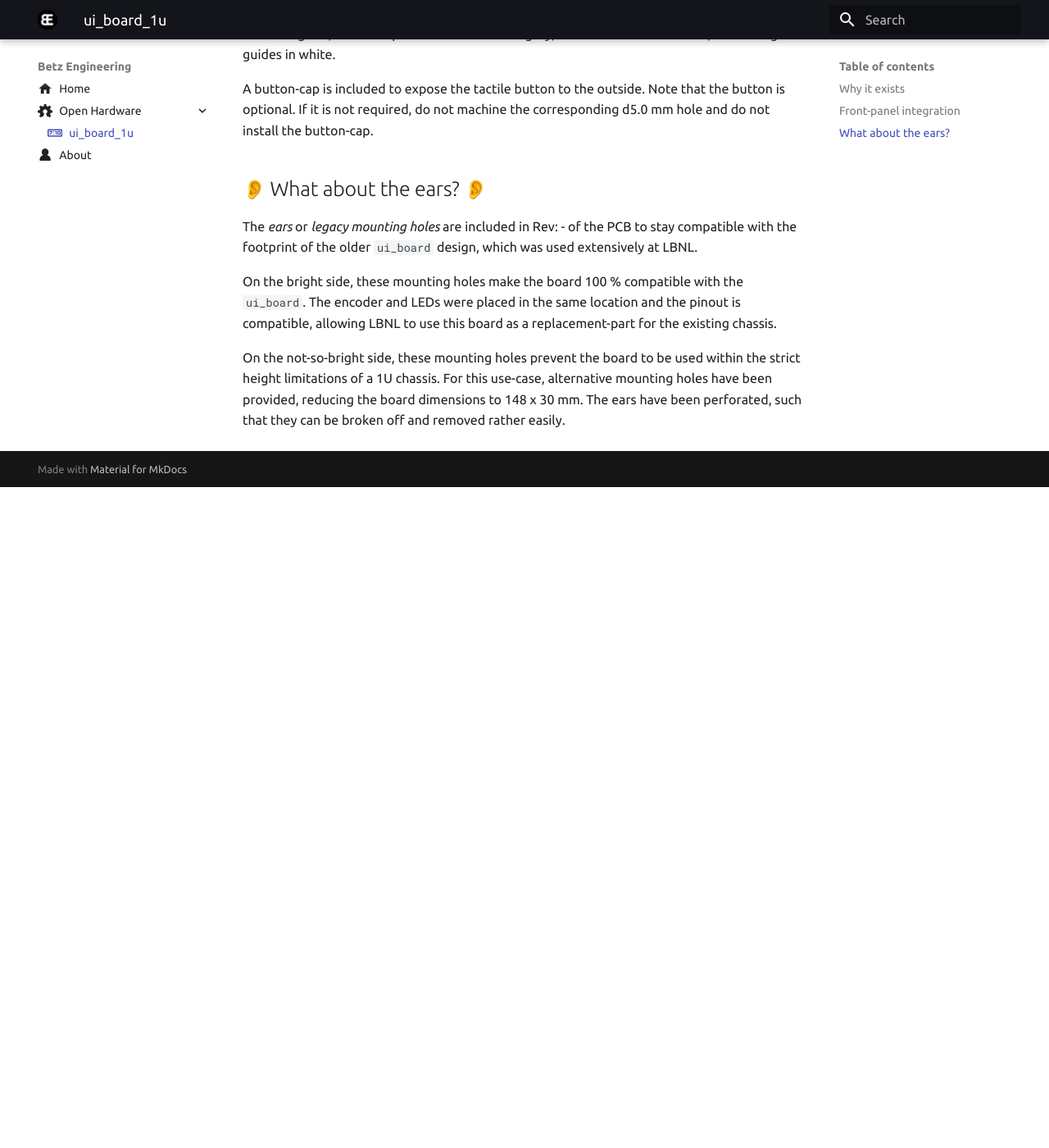
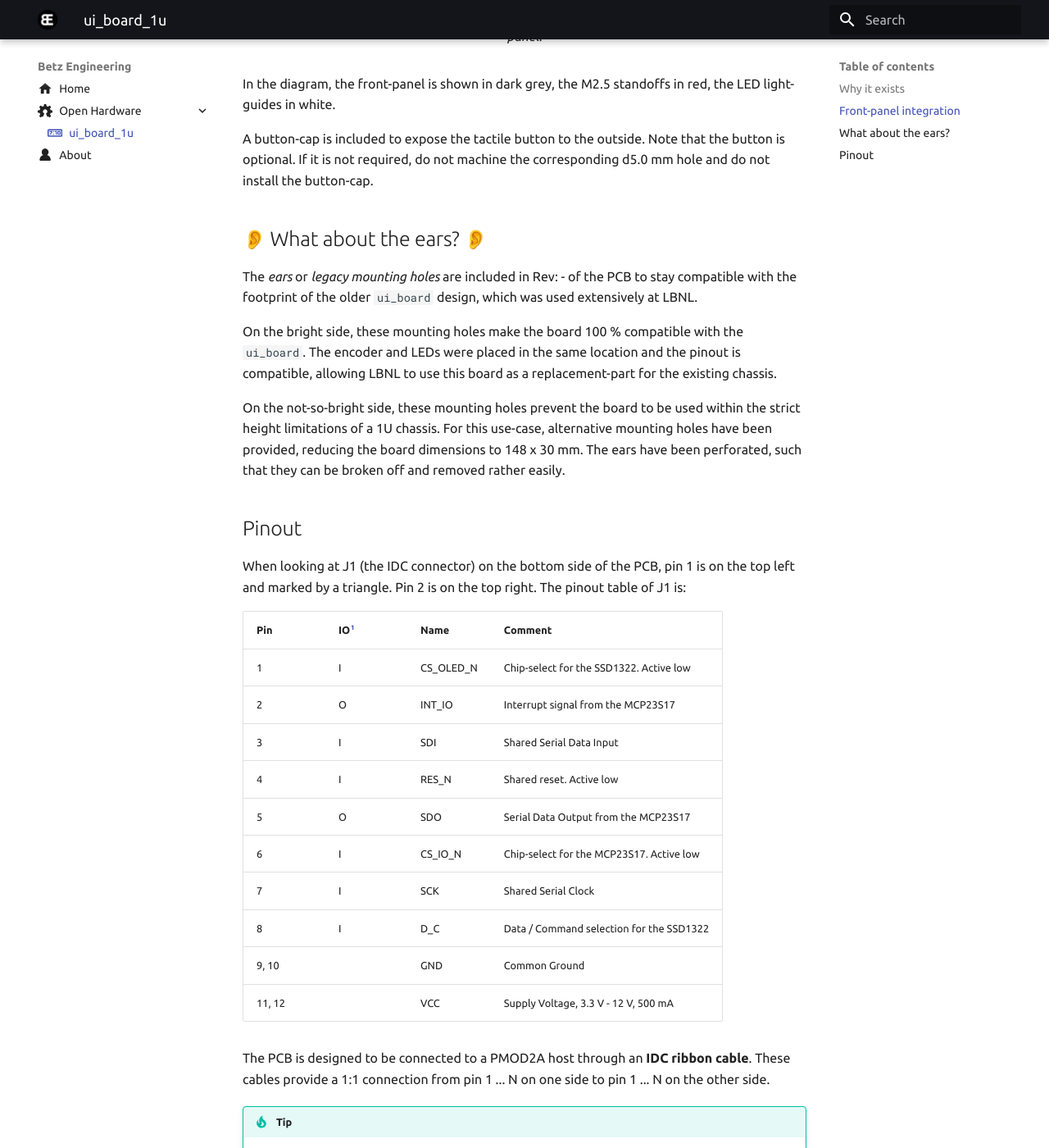
Before and after one commit to betz-engineering/betz-engineering.github.io, an MkDocs documentation site: the page built from docs/open_hardware/ui_board_1u.md, in a window 1280 px wide and 1400 px high, scrolled down 2282 px. Shown: the whole window at 82% size. Built offline with MkDocs 1.6.1 and Material for MkDocs 9.7.7, drawn with Linux system fonts in a browser that asks for light colours; emoji names are drawn with the system emoji font; before the commit the page ends 2876 px from its top, so only the background shows below that; some of the changed text lies outside the part shown.

Commit message:
ui_board: add pinout table

```diff
--- a/docs/open_hardware/ui_board_1u.md
+++ b/docs/open_hardware/ui_board_1u.md
@@ -40,7 +40,8 @@ Here are the recommended cut-outs for the front-panel. Note that the blue filled
 Recommended front panel cut-outs [mm]
 ///
 
-To improve the appearance of the rectangular cut-out, I recommend to round the corners and add chamfering on the edges.
+!!! tip
+    To improve the appearance of the rectangular cut-out, round the corners (r = 2 mm) and add chamfering on the edges.
 
 Acrylic light-guides are used to integrate the LEDs into the front panel. They provide some flexibility with respect to the thickness of the front-panel and make the PCB easier to manufacture. All orders include light-guides for 5 mm holes.
 
@@ -61,9 +62,32 @@ The _ears_ or _legacy mounting holes_ are included in Rev: - of the PCB to stay
 On the bright side, these mounting holes make the board 100 % compatible with the `ui_board`. The encoder and LEDs were placed in the same location and the pinout is compatible, allowing LBNL to use this board as a replacement-part for the existing chassis.
 
 On the not-so-bright side, these mounting holes prevent the board to be used within the strict height limitations of a 1U chassis. For this use-case, alternative mounting holes have been provided, reducing the board dimensions to 148 x 30 mm. The ears have been perforated, such that they can be broken off and removed rather easily.
-<!--
-## Connectivity
 
-## Software
-  * Example project: acceptance test
- -->
+## Pinout
+When looking at J1 (the IDC connector) on the bottom side of the PCB, pin 1 is on the top left and marked by a triangle. Pin 2 is on the top right.
+The pinout table of J1 is:
+
+| Pin    | IO[^1] | Name      | Comment                                  |
+|--------|--------|-----------|------------------------------------------|
+| 1      | I      | CS_OLED_N | Chip-select for the SSD1322. Active low  |
+| 2      | O      | INT_IO    | Interrupt signal from the MCP23S17       |
+| 3      | I      | SDI       | Shared Serial Data Input                 |
+| 4      | I      | RES_N     | Shared reset. Active low                 |
+| 5      | O      | SDO       | Serial Data Output from the MCP23S17     |
+| 6      | I      | CS_IO_N   | Chip-select for the MCP23S17. Active low |
+| 7      | I      | SCK       | Shared Serial Clock                      |
+| 8      | I      | D_C       | Data / Command selection for the SSD1322 |
+| 9, 10  |        | GND       | Common Ground                            |
+| 11, 12 |        | VCC       | Supply Voltage, 3.3 V - 12 V, 500 mA     |
+
+[^1]: __I__ = input pin, __O__ = output pin
+
+The PCB is designed to be connected to a PMOD2A host through an __IDC ribbon cable__. These cables provide a 1:1 connection from pin 1 ... N on one side to pin 1 ... N on the other side.
+
+!!! tip
+    Pre-assembled ribbon cables can be found by searching for _FC-FD DC4 IDC 2.54mm pitch Male to Female connector_.
+
+!!! warning
+    Because ui_board_1u was designed to be used with a ribbon cable, the J1 port is not 100 % PMOD compatible. The PMOD standard anticipates a column swap (even and odd pin numbers are swapped), which originates from the fact that the PMOD host has the female pin receptacle on the PCB top side while the peripheral has the male pin header on the bottom side.
+
+    What this means in practice is that if you connect the ui_board_1u __directly__ to a PMOD port, it will have its two columns swapped with respect to the PMOD2A expectation. For the supply pins this doesn't matter. For the data pins it is likely that the PMOD host can accommodate this difference in pinout, especially if it is a FPGA board.
--- a/mkdocs.yml
+++ b/mkdocs.yml
@@ -14,13 +14,18 @@ theme:
   features:
     - navigation.path
     - navigation.indexes
+    - content.footnote.tooltips
 
 exclude_docs: |
   !.well-known
 
 markdown_extensions:
+  - admonition
+  - footnotes
   - attr_list
   - md_in_html
+  - pymdownx.details
+  - pymdownx.superfences
   - pymdownx.blocks.caption
   - pymdownx.emoji:
       emoji_index: !!python/name:material.extensions.emoji.twemoji
```
